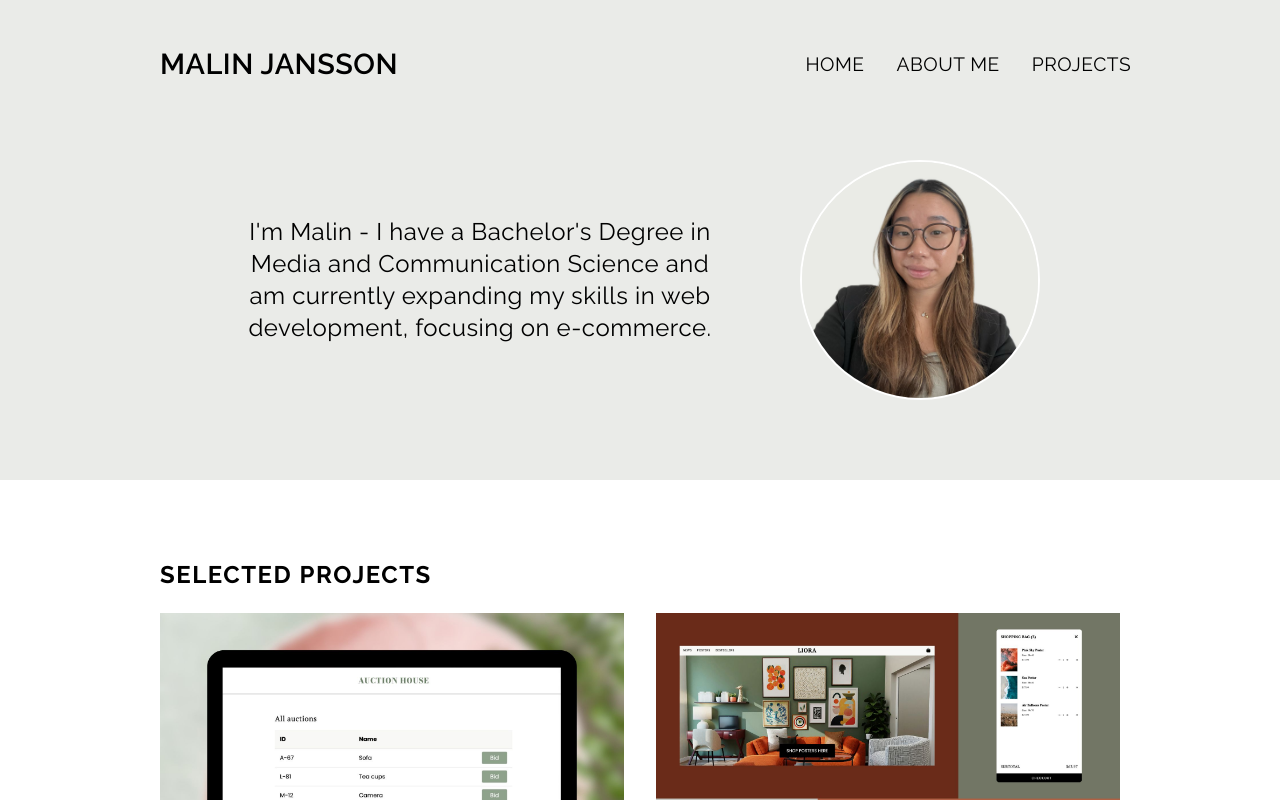
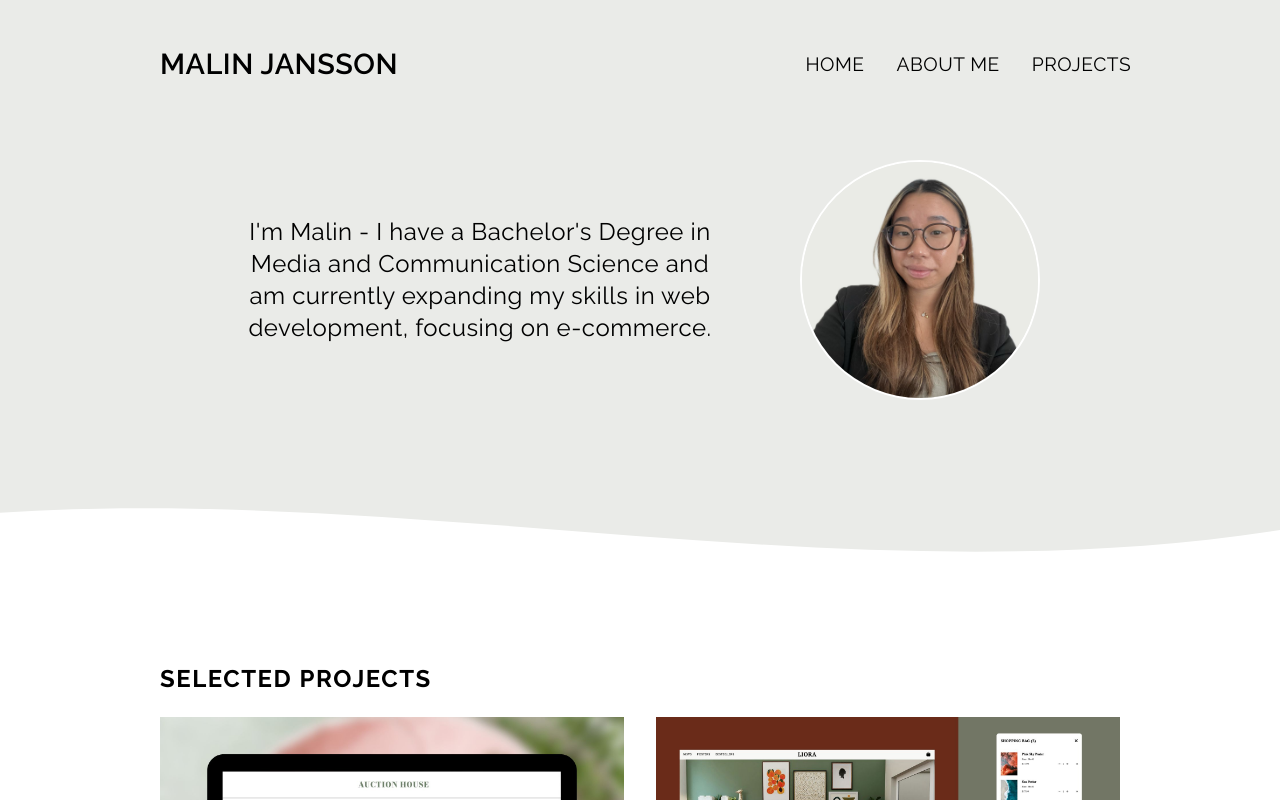
Before and after one commit to malinjansson/mjportfolio, a React (Vite) app: page / in a window 1280 px wide. Shown: the top 800 px of the page. Built offline with nearby package versions, Linux system fonts and the light colour scheme; a web font is replaced by a local one.

Commit message:
added a wave on the intro

```diff
--- a/src/pages/Home.tsx
+++ b/src/pages/Home.tsx
@@ -7,6 +7,7 @@ import "./../styles/home.scss";
 export const Home = () => {
     return (
         <>
+        <div className="intro-wrapper">
         <div className="intro-container">
             <div className="intro-box">
                 <span>
@@ -15,6 +16,14 @@ export const Home = () => {
                 </span>
                 <img className="profile-img" src="src/assets/profileImg.jpg" alt="Profile image"/>
             </div>
+        </div>
+        <svg className="wave-divider" viewBox="0 0 1440 320" preserveAspectRatio="none">
+                <path d="M0,160
+                    C540,-80 1080,400 1620,160
+                    L1620,320 L0,320 Z"
+                    fill="#eaebe8"
+                />
+        </svg>
         </div>
 
         <div className="projects-container">
--- a/src/styles/_intro.scss
+++ b/src/styles/_intro.scss
@@ -1,6 +1,16 @@
 @use "variables" as v;
 @use "mixins" as m;
 
+.intro-wrapper {
+    position: relative;
+
+    .wave-divider {
+        position: relative;
+        width: 100%;
+        height: 100px;
+        transform: rotate(180deg);
+      }
+}
 
 .intro-container {
     padding: 2.5rem 3rem;
```
